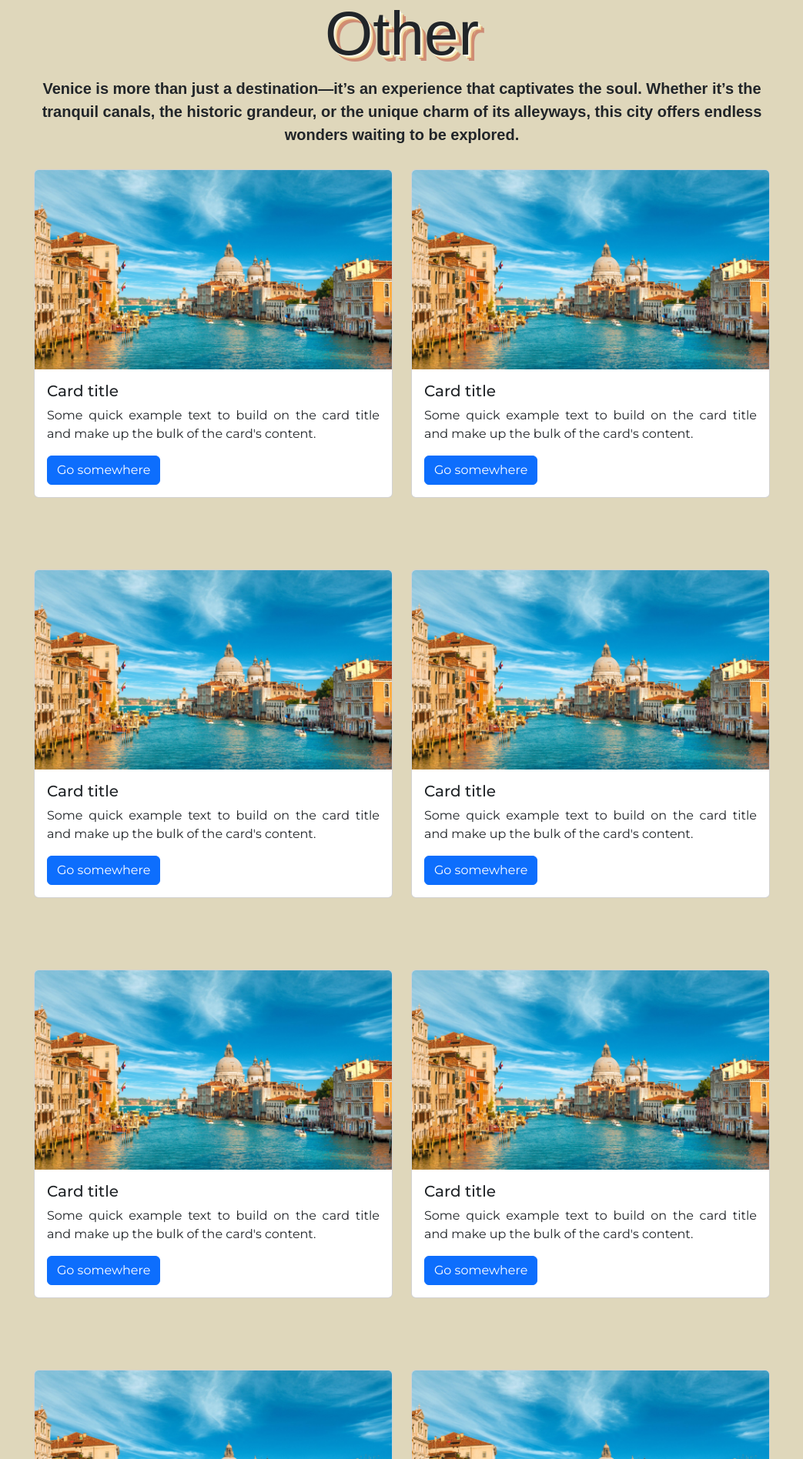
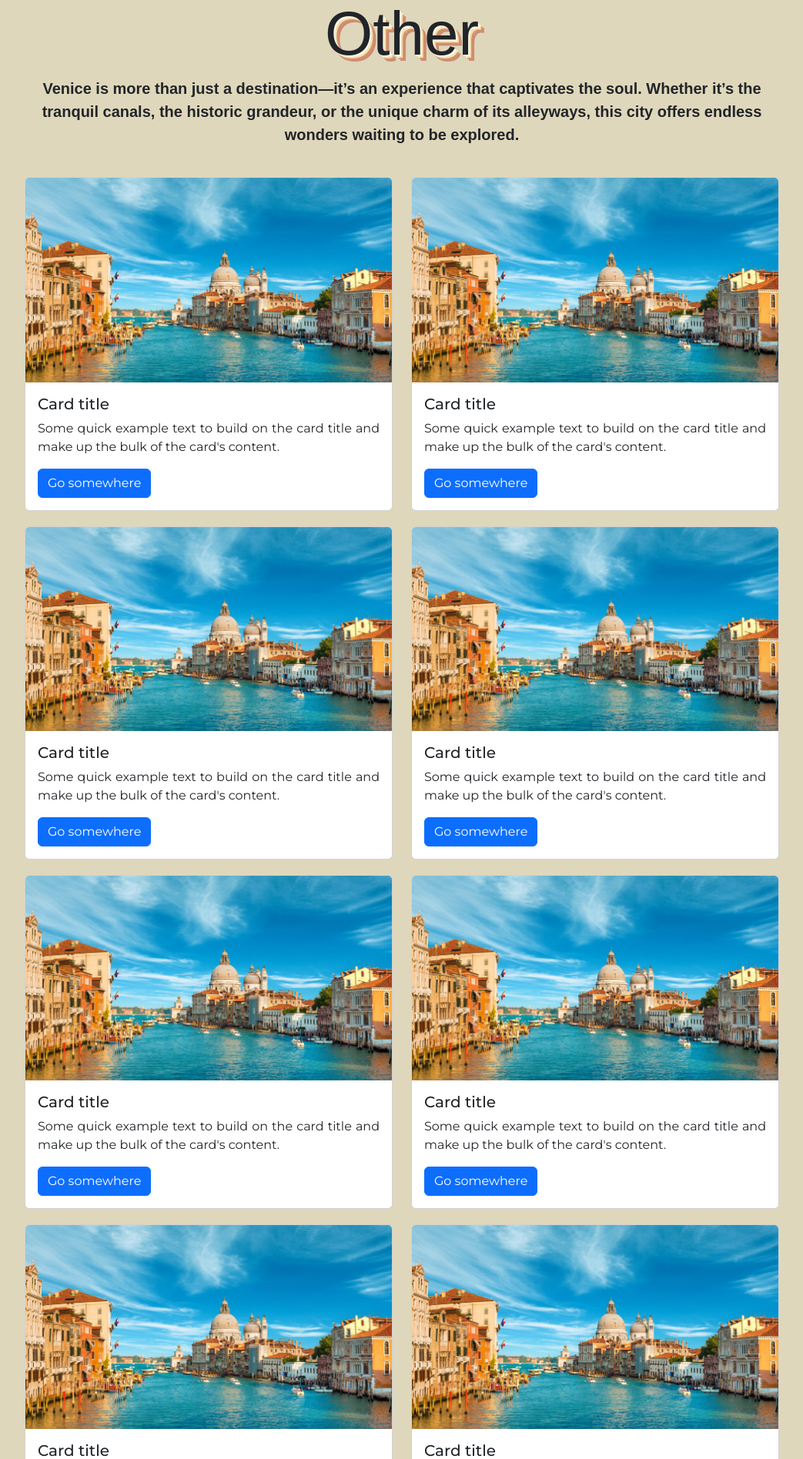
Before and after one commit to AJBernardo/AJBernardo.github.io, a PHP site: the page made by projects/ACTIVITY 05/tourist-spots.html in a window 1280 px wide. Shown: the part 830-2726 px from the top of the page at 77% size, without its empty margins (118-1161 px from the left). Run offline with PHP 8.4, Linux system fonts and the light colour scheme; some web fonts are replaced.

Commit message:
Adjusted some styles

```diff
--- a/projects/ACTIVITY 05/css/tourist-spots.css
+++ b/projects/ACTIVITY 05/css/tourist-spots.css
@@ -38,10 +38,12 @@ body{
 }
 
 .tourist-spots-container .row{
-    margin: 20px 0px;
     height: 500px;
 }
 
+.col-md-6{
+    margin: 10px 0px;
+}
 .card{
     font-family: 'Montserrat', sans-serif;
     text-align: justify;
--- a/projects/ACTIVITY 05/tourist-spots.html
+++ b/projects/ACTIVITY 05/tourist-spots.html
@@ -70,9 +70,6 @@
                     </div>
                   </div>
             </div>
-        </div>
-
-        <div class="row">
             <div class="col-md-6">
                 <div class="card">
                     <img src="img/venice-1.jpg" class="card-img-top" alt="...">
@@ -93,9 +90,6 @@
                     </div>
                   </div>
             </div>
-        </div>
-
-        <div class="row">
             <div class="col-md-6">
                 <div class="card">
                     <img src="img/venice-1.jpg" class="card-img-top" alt="...">
@@ -116,9 +110,6 @@
                     </div>
                   </div>
             </div>
-        </div>
-
-        <div class="row">
             <div class="col-md-6">
                 <div class="card">
                     <img src="img/venice-1.jpg" class="card-img-top" alt="...">
@@ -139,9 +130,6 @@
                     </div>
                   </div>
             </div>
-        </div>
-
-        <div class="row">
             <div class="col-md-6">
                 <div class="card">
                     <img src="img/venice-1.jpg" class="card-img-top" alt="...">
```
